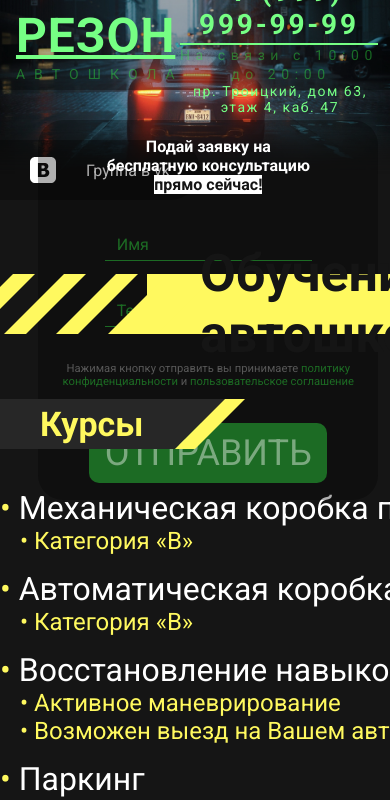
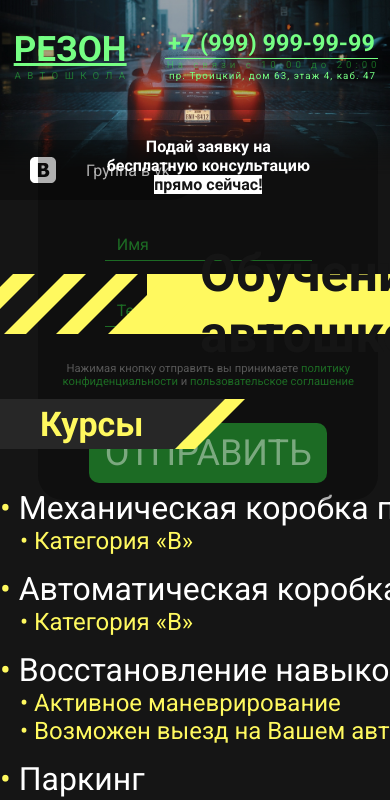
Before and after one commit to vzichv/reason, a React (Create React App) app: page / in a window 390 px wide. Shown: the top 800 px of the page. Built offline with nearby package versions, Linux system fonts and the light colour scheme.

Commit message:
Make the "header" component responsive design

```diff
--- a/src/components/header/header.module.sass
+++ b/src/components/header/header.module.sass
@@ -10,12 +10,14 @@
   align-items: center
   // Size
   width: 100%
-  height: 90px
+  height: 13vh
   // Colors
   background-color: $transparent-window
   color: $basic
 
 .company
+  display: flex
+  flex-direction: column
   text-align: center
 
 .left
@@ -25,32 +27,40 @@
   margin-right: $content-padding-right
 
 .name
-  font-size: 3em
-  letter-spacing: 0.02em
+  font-size: 3.8vw
   text-decoration: underline
+  @media screen and (orientation: portrait)
+    font-size: 9vw
 
 .type
-  font-size: 0.875em
+  font-size: 1.1vw
   letter-spacing: 0.65em
   margin-right: -5%
   color: $secondary
+  @media screen and (orientation: portrait)
+    font-size: 2.5vw
 
 .telephone
-  font-size: 1.75em
-  letter-spacing: 0.1em
+  font-size: 2.5vw
   // Underline
   display: block
-  padding-bottom: 1%
-  border-bottom: 2px solid $basic
+  padding-bottom: 0.1vh
+  border-bottom: 0.2vh solid $basic
+  @media screen and (orientation: portrait)
+    font-size: 6vw
 
 .workingHours
   color: $secondary
-  font-size: 0.875em
+  font-size: 1.2vw
   letter-spacing: 0.4em
   margin-right: -2%
+  @media screen and (orientation: portrait)
+    font-size: 2.5vw
 
 .address
-  font-size: 0.875em
+  font-size: 1.2vw
   letter-spacing: 0.11em
   font-style: normal
   margin-right: -1%
+  @media screen and (orientation: portrait)
+    font-size: 2.5vw
```
